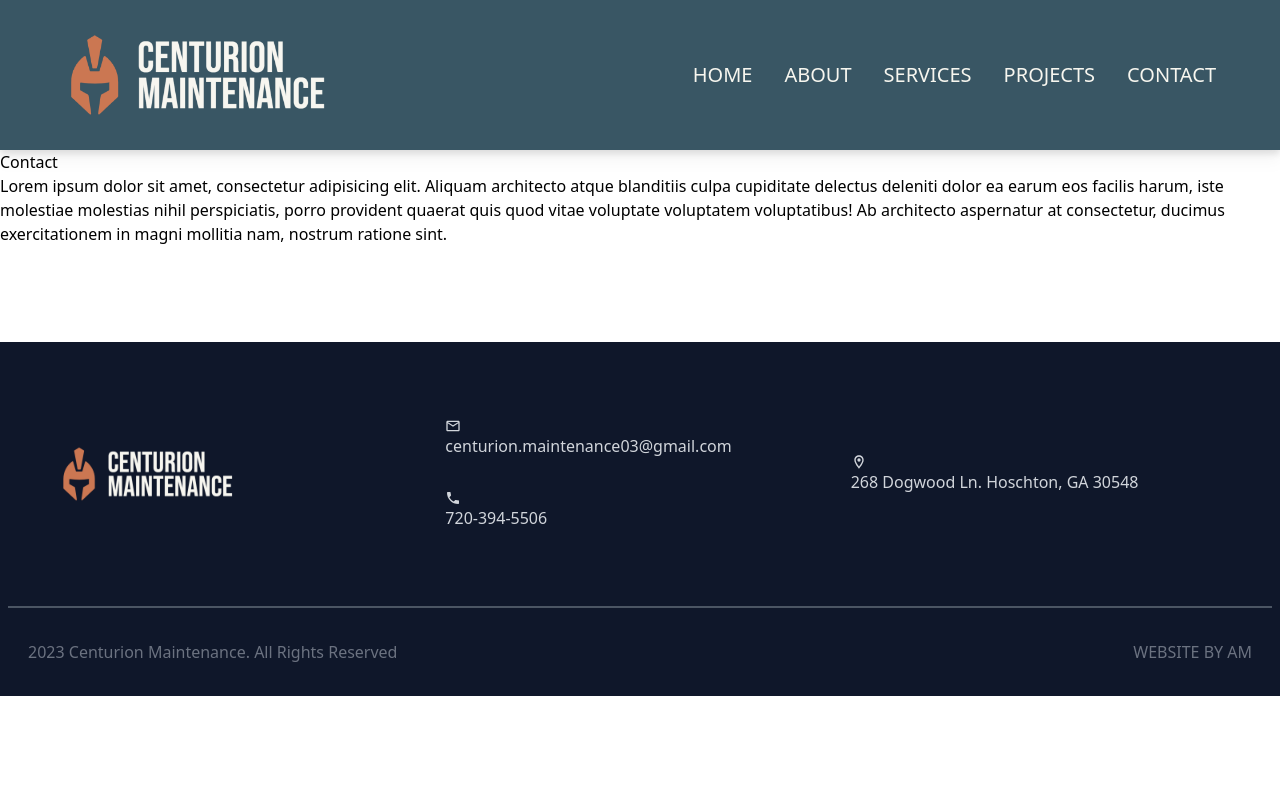
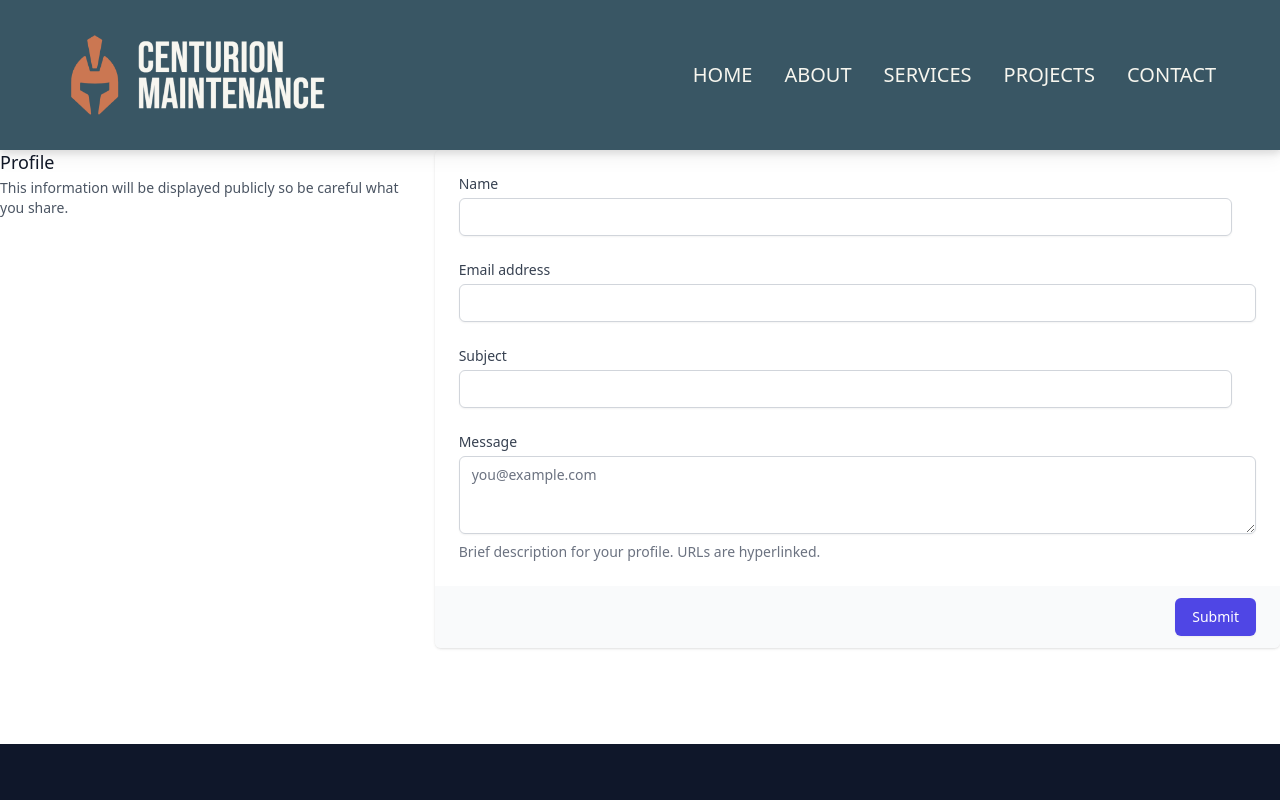
Before and after one commit to austin-morrow/centurion-maintenance, a React (Create React App) app: page /contact in a window 1280 px wide. Shown: the top 800 px of the page. Built offline with nearby package versions, Linux system fonts and the light colour scheme.

Commit message:
wip - contact form

```diff
--- a/package.json
+++ b/package.json
@@ -4,6 +4,7 @@
   "private": true,
   "dependencies": {
     "@heroicons/react": "^1.0.6",
+    "@tailwindcss/forms": "^0.5.3",
     "@testing-library/jest-dom": "^5.16.5",
     "@testing-library/react": "^13.4.0",
     "@testing-library/user-event": "^13.5.0",
--- a/src/layouts/Footer.jsx
+++ b/src/layouts/Footer.jsx
@@ -2,6 +2,8 @@ import logo from '../assets/brand/cm-logo.png';
 import {Link} from "react-router-dom";
 import React from "react";
 import { MdOutlineEmail, MdPhone, MdOutlineLocationOn } from "react-icons/md";
+
+
 
 
 const Footer = () => {
@@ -9,17 +11,29 @@ const Footer = () => {
   return (
     <div className='w-full mt-24 bg-slate-900 text-gray-300 py-y px-2'>
       <div className='max-w[1240px] items-center mx-auto grid grid-cols-2 md:grid-cols-3 border-b-2 border-gray-600 py-8'>
+
         <div>
           <Link to='/'><img className='h-[200px] pl-10 lg:h-[200px]' src={logo} alt='Logo'/></Link>
         </div>
-        <div>
-          <ul>
-           <li><MdOutlineEmail />centurion.maintenance03@gmail.com</li>
-            <li><MdPhone />720-394-5506</li>
-          </ul>
+
+
+        <div className="mt-1 flex flex-col sm:mt-0 sm:flex-column sm:flex-wrap sm:space-x-6">
+          <div className="mt-2 flex items-center text-lg text-gray-500">
+            <MdOutlineEmail />
+            centurion.maintenance03@gmail.com
+          </div>
+
+          <div className="mt-2 flex items-center text-lg text-gray-500">
+            <MdPhone />
+            720-394-5506
+          </div>
         </div>
-        <div>
-          <div><MdOutlineLocationOn />268 Dogwood Ln. Hoschton, GA 30548</div>
+
+        <div className="mt-1 flex flex-col sm:mt-0 sm:flex-row sm:flex-wrap sm:space-x-6">
+          <div className="mt-2 flex items-center text-lg text-gray-500">
+            <MdOutlineLocationOn />
+          268 Dogwood Ln. Hoschton, GA 30548
+          </div>
         </div>
       </div>
 
--- a/src/pages/Contact.jsx
+++ b/src/pages/Contact.jsx
@@ -1,8 +1,96 @@
 export default function Contact() {
   return (
-    <div>
-      <h2>Contact</h2>
-      <p>Lorem ipsum dolor sit amet, consectetur adipisicing elit. Aliquam architecto atque blanditiis culpa cupiditate delectus deleniti dolor ea earum eos facilis harum, iste molestiae molestias nihil perspiciatis, porro provident quaerat quis quod vitae voluptate voluptatem voluptatibus! Ab architecto aspernatur at consectetur, ducimus exercitationem in magni mollitia nam, nostrum ratione sint.</p>
-    </div>
+    <>
+      <div>
+        <div className="md:grid md:grid-cols-3 md:gap-6">
+          <div className="md:col-span-1">
+            <div className="px-4 sm:px-0">
+              <h3 className="text-lg font-medium leading-6 text-gray-900">Profile</h3>
+              <p className="mt-1 text-sm text-gray-600">
+                This information will be displayed publicly so be careful what you share.
+              </p>
+            </div>
+          </div>
+          <div className="mt-5 md:col-span-2 md:mt-0">
+            <form action="email.php" method="POST">
+              <div className="shadow sm:overflow-hidden sm:rounded-md">
+                <div className="space-y-6 bg-white px-4 py-5 sm:p-6">
+                  <div className="grid grid-cols-3 gap-6">
+                    <div className="col-span-6 sm:col-span-3">
+                      <label htmlFor="first-name" className="block text-sm font-medium text-gray-700">
+                        Name
+                      </label>
+                      <input
+                        type="text"
+                        name="name"
+                        id="name"
+                        required
+                        className="mt-1 block w-full rounded-md border-gray-300 shadow-sm focus:border-indigo-500 focus:ring-indigo-500 sm:text-sm"
+                      />
+                    </div>
+
+                    <div className="col-span-6 sm:col-span-4">
+                      <label htmlFor="email-address" className="block text-sm font-medium text-gray-700">
+                        Email address
+                      </label>
+                      <input
+                        type="text"
+                        name="email"
+                        id="email"
+                        required
+                        className="mt-1 block w-full rounded-md border-gray-300 shadow-sm focus:border-indigo-500 focus:ring-indigo-500 sm:text-sm"
+                      />
+                    </div>
+
+                    <div className="col-span-6 sm:col-span-3">
+                      <label htmlFor="last-name" className="block text-sm font-medium text-gray-700">
+                        Subject
+                      </label>
+                      <input
+                        type="text"
+                        name="subject"
+                        id="subject"
+                        required
+                        className="mt-1 block w-full rounded-md border-gray-300 shadow-sm focus:border-indigo-500 focus:ring-indigo-500 sm:text-sm"
+                      />
+                    </div>
+
+                  </div>
+
+                  <div>
+                    <label htmlFor="about" className="block text-sm font-medium text-gray-700">
+                      Message
+                    </label>
+                    <div className="mt-1">
+                      <textarea
+                        id="message"
+                        name="message"
+                        required
+                        rows={3}
+                        className="mt-1 block w-full rounded-md border-gray-300 shadow-sm focus:border-indigo-500 focus:ring-indigo-500 sm:text-sm"
+                        placeholder="you@example.com"
+                        defaultValue={''}
+                      />
+                    </div>
+                    <p className="mt-2 text-sm text-gray-500">
+                      Brief description for your profile. URLs are hyperlinked.
+                    </p>
+                  </div>
+
+                </div>
+                <div className="bg-gray-50 px-4 py-3 text-right sm:px-6">
+                  <button
+                    type="submit"
+                    className="inline-flex justify-center rounded-md border border-transparent bg-indigo-600 py-2 px-4 text-sm font-medium text-white shadow-sm hover:bg-indigo-700 focus:outline-none focus:ring-2 focus:ring-indigo-500 focus:ring-offset-2"
+                  >
+                    Submit
+                  </button>
+                </div>
+              </div>
+            </form>
+          </div>
+        </div>
+      </div>
+    </>
   )
 }
--- a/tailwind.config.js
+++ b/tailwind.config.js
@@ -19,5 +19,7 @@ module.exports = {
       // => @media (min-width: 1536px) { ... }
     },
   },
-  plugins: [],
+  plugins: [
+    require('@tailwindcss/forms'),
+  ],
 };
```
Also changed, not shown: 2 other files (tests, documents, lock files or other folders).
